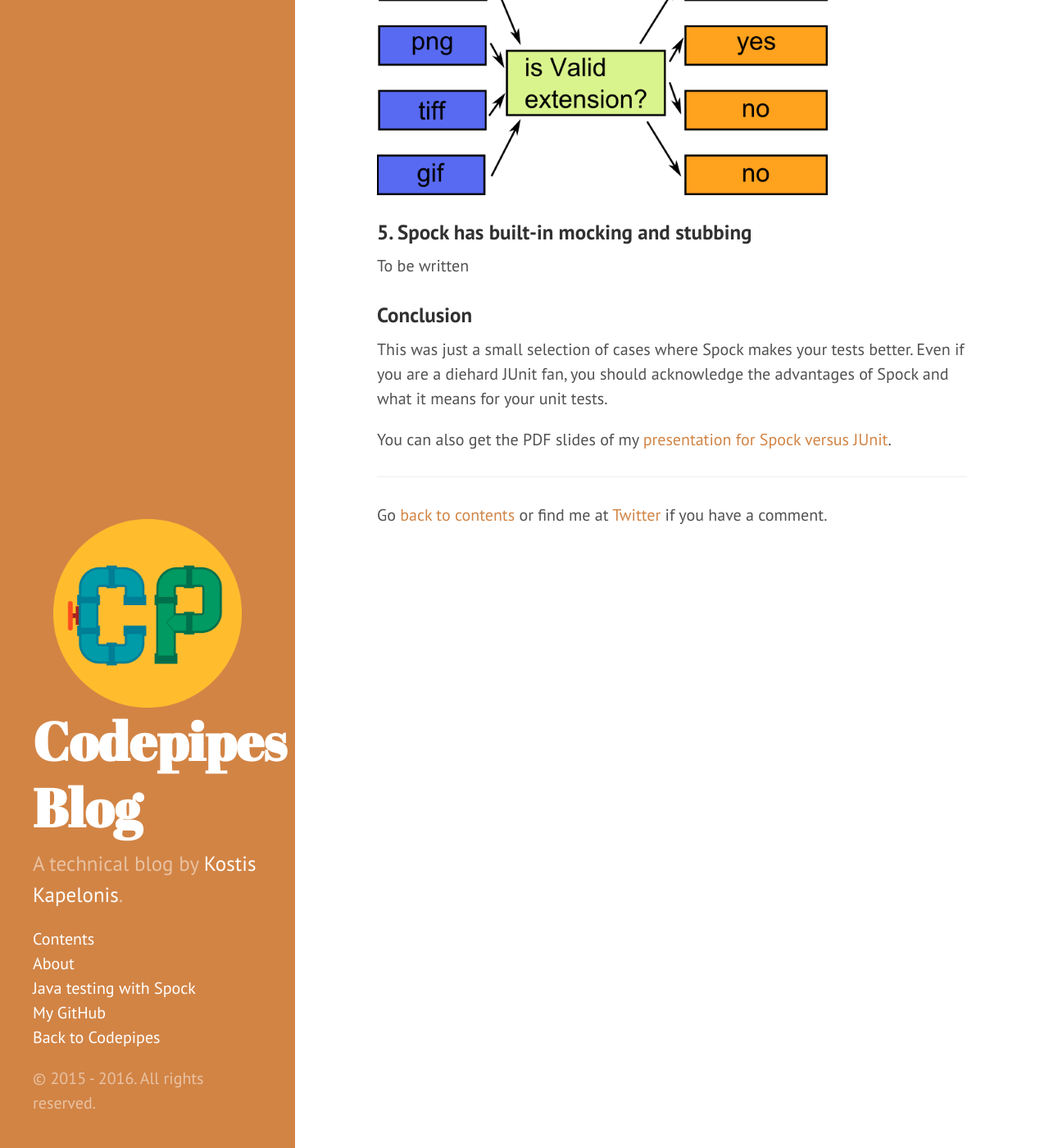
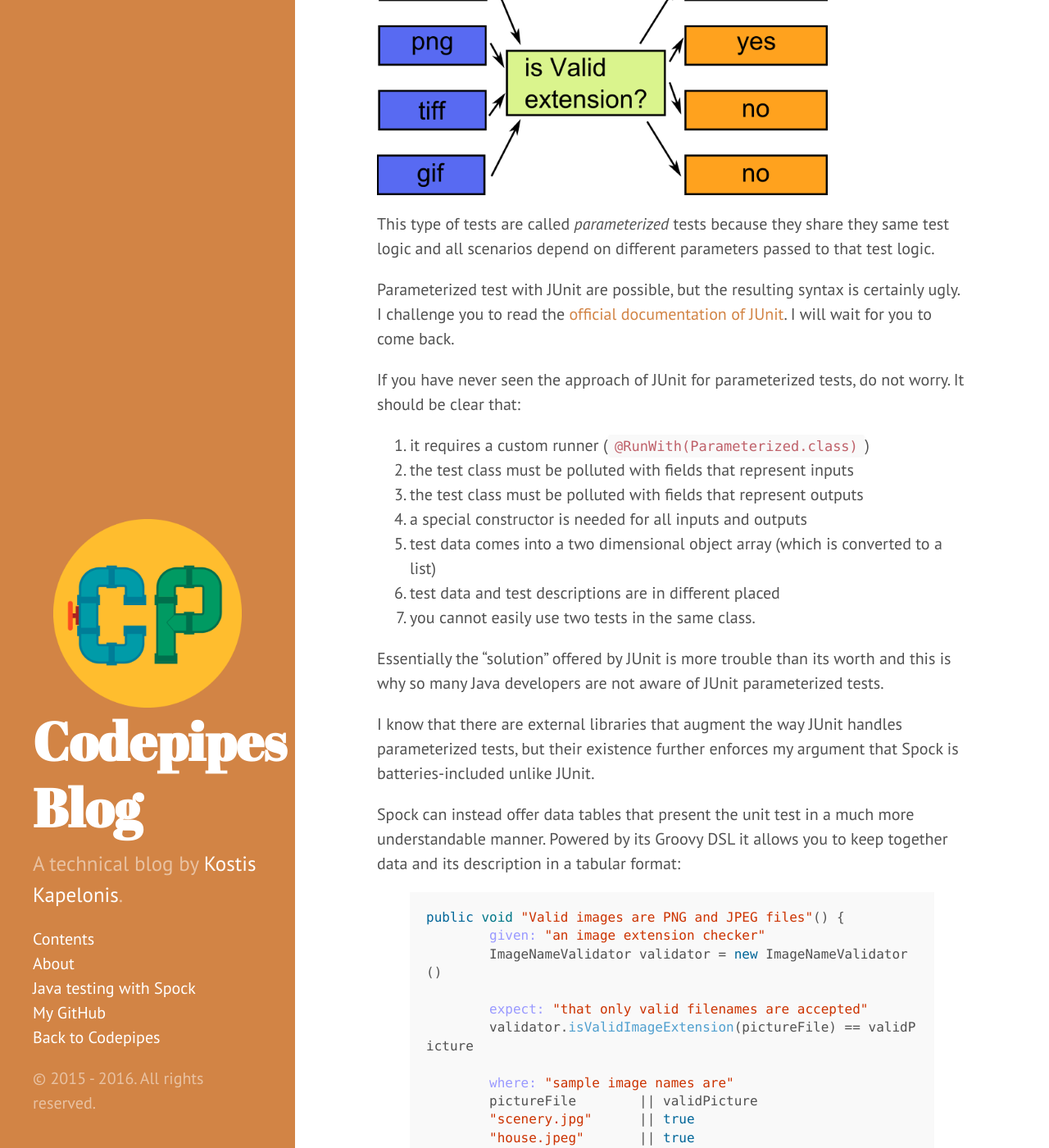
Before and after one commit to kkapelon/kkapelon.github.io, a Jekyll site: the page built from _posts/2015-10-22-spock-vs-junit.md, in a window 1280 px wide and 1400 px high, scrolled down 9577 px. Shown: the whole window at 82% size. Built offline with Jekyll 4.4.1, drawn with Linux system fonts in a browser that asks for light colours; some of the changed text lies outside the part shown.

Commit message:
continue section of parameterized tests

```diff
--- a/_posts/2015-10-22-spock-vs-junit.md
+++ b/_posts/2015-10-22-spock-vs-junit.md
@@ -318,11 +318,57 @@
 
 ![parameterized code sharing](../../assets/spock-vs-junit/parameterized.png)
 
+This type of tests are called _parameterized_ tests because they share they same test logic and all scenarios depend
+on different parameters passed to that test logic.
+
+Parameterized test with JUnit are possible, but the resulting syntax is certainly ugly. I challenge you
+to read the [official documentation of JUnit](https://github.com/junit-team/junit4/wiki/parameterized-tests). I will wait
+for you to come back.
+
+If you have never seen the approach of JUnit for parameterized tests, do not worry. It should be clear that:
+
+1. it requires a custom runner (`@RunWith(Parameterized.class)`)
+1. the test class must be polluted with fields that represent inputs
+1. the test class must be polluted with fields that represent outputs
+1. a special constructor is needed for all inputs and outputs
+1. test data comes into a two dimensional object array (which is converted to a list)
+1. test data and test descriptions are in different placed
+1. you cannot easily use two tests in the same class.
+
+Essentially the "solution" offered by JUnit is more trouble than its worth and this is why so many Java developers
+are not aware of JUnit parameterized tests.
+
+I know that there are external libraries that augment the way JUnit handles parameterized tests, but their existence
+further enforces my argument that Spock is batteries-included unlike JUnit.
+
+Spock can instead offer data tables that present the unit test in a much more understandable manner. Powered
+by its Groovy DSL it allows you to keep together data and its description in a tabular format:
+
+{% highlight groovy %}
+public void "Valid images are PNG and JPEG files"() {
+        given: "an image extension checker"
+        ImageNameValidator validator = new ImageNameValidator()
+
+        expect: "that only valid filenames are accepted"
+        validator.isValidImageExtension(pictureFile) == validPicture
+
+        where: "sample image names are"
+        pictureFile        || validPicture
+        "scenery.jpg"      || true
+        "house.jpeg"       || true
+        "car.png"          || true
+        "sky.tiff"         || false
+        "dance_bunny.gif"  || false
+}
+
+{% endhighlight %}
+
+A single test method is shown, but if you run it you will get multiple executions (one for each l)
 
 
 
 
-### 5. Spock has built-in mocking and stubbing ###
+### 5. Spock has built-in mocking and stubbing capabilities ###
 
 To be written
 
```
